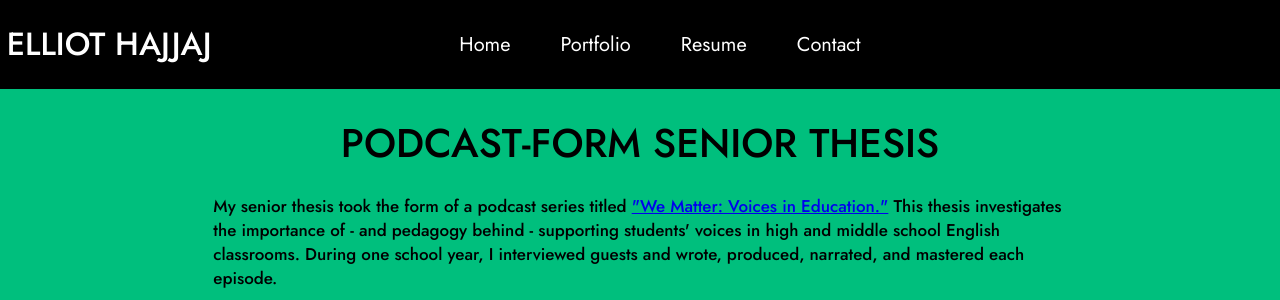
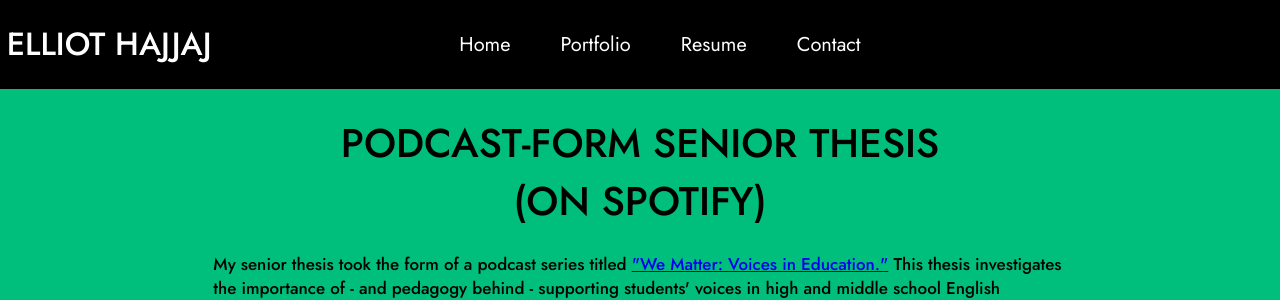
Before and after one commit to elliothajjaj/elliothajjaj.github.io, a plain HTML site: page portfolio.html in a window 1280 px wide. Shown: the top 300 px of the page. Drawn offline with Linux system fonts and the light colour scheme.

Commit message:
Update portfolio.html
added (on Spotify) to portfolio

```diff
--- a/portfolio.html
+++ b/portfolio.html
@@ -41,7 +41,7 @@
         </footer>
 
         <div class="portfolio-type">
-            <h2>Podcast-form senior thesis</h2>
+            <h2>Podcast-form senior thesis<br>(on Spotify)</h2>
             <p>My senior thesis took the form of a podcast series titled <a href="https://open.spotify.com/show/44ImsxzrS1Ml3mMVAgsvjw?si=ce9f08dbc3a24273" target="_blank">&quot;We Matter: Voices in Education.&quot;</a> This thesis investigates the importance of - and pedagogy behind -  supporting students&apos; voices in high and middle school English classrooms. During one school year, I interviewed guests and wrote, produced, narrated, and mastered each episode.</p>
 
             <!--Note: each of these iframe elements are from Spotfiy. This code does not validate well.-->
```
